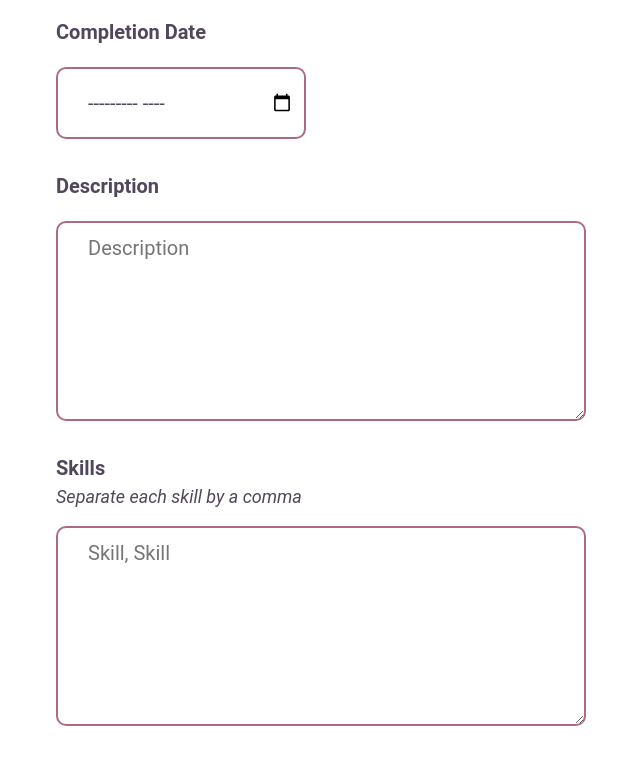
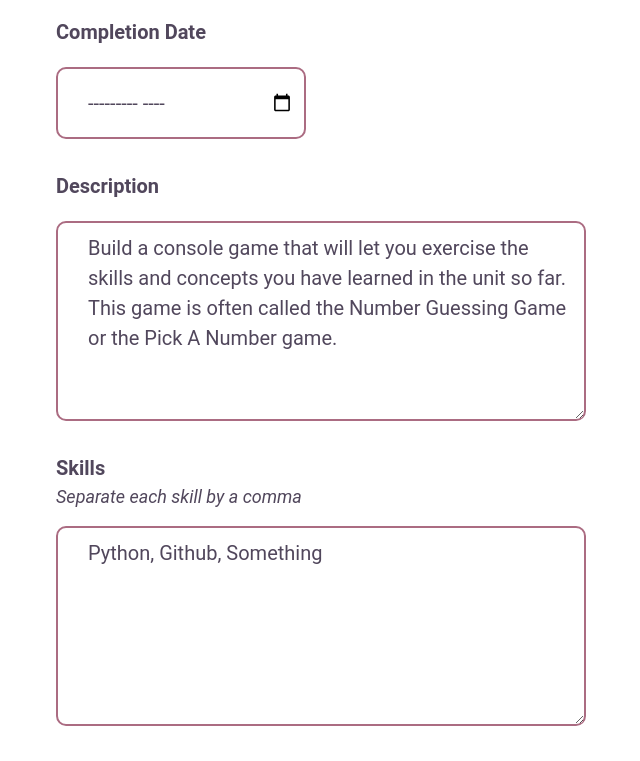
Before and after one commit to Jonesy90/Project-5-Portfolio-with-SQLAlchemy, a Flask app: page /edit/1 in a window 1280 px wide. Shown: the part 451-1212 px from the top of the page, without its empty margins (319-959 px from the left). Run offline with Flask 2, Linux system fonts and the light colour scheme; data comes from the database, SQL or seed files in the repository; both versions use the stored data as it was after the commit.

Commit message:
Able to fully update an existing project.

```diff
--- a/app.py
+++ b/app.py
@@ -42,7 +42,7 @@
     project = Project.query.get(id)
     if request.form:
         project.title = request.form['title']
-        project.date = request.form['date']
+        project.date = datetime.datetime.strptime(request.form['date'], '%d/%m/%Y')
         project.description = request.form['desc']
         project.skills = request.form['skills']
         project.project_link = request.form['github']
--- a/templates/edit_project.html
+++ b/templates/edit_project.html
@@ -11,10 +11,10 @@
             <label for="date">Completion Date</label>
             <input type="month" name="date" id="date" placeholder="06/08/2021" value="{{ project.date.strftime('%d/%m/%Y') }}" required>
             <label for="description">Description</label>
-            <textarea name="desc" id="description" cols="30" rows="20" placeholder="Description" value="{{ project.description }}" required></textarea>
+            <textarea name="desc" id="description" cols="30" rows="20" placeholder="Description" required>{{ project.description }}</textarea>
             <label for="skills-list" id="skills-label">Skills</label>
             <p>Separate each skill by a comma</p>
-            <textarea name="skills" id="skills-list" cols="30" rows="10" placeholder="Skill, Skill" value="{{ project.skills }}" required></textarea>
+            <textarea name="skills" id="skills-list" cols="30" rows="10" placeholder="Skill, Skill" required>{{ project.skills }}</textarea>
             <label for="github">GitHub Link</label>
             <input type="url" name="github" id="github" placeholder="Link to the repo" value="{{ project.project_link }}" required>
             <div>
--- a/templates/index.html
+++ b/templates/index.html
@@ -2,7 +2,7 @@
 
 {% block content%}
     <section class="header">
-        <h1>Python Developer</h1>
+        <h1>Pythonista</h1>
         <p>A short one-liner about your love of coding.</p>
         <img src="{{url_for('static', filename='profile_picture.JPG')}}" alt="Headshot of myself">
     </section>
```
Also changed, not shown: projects.db.
